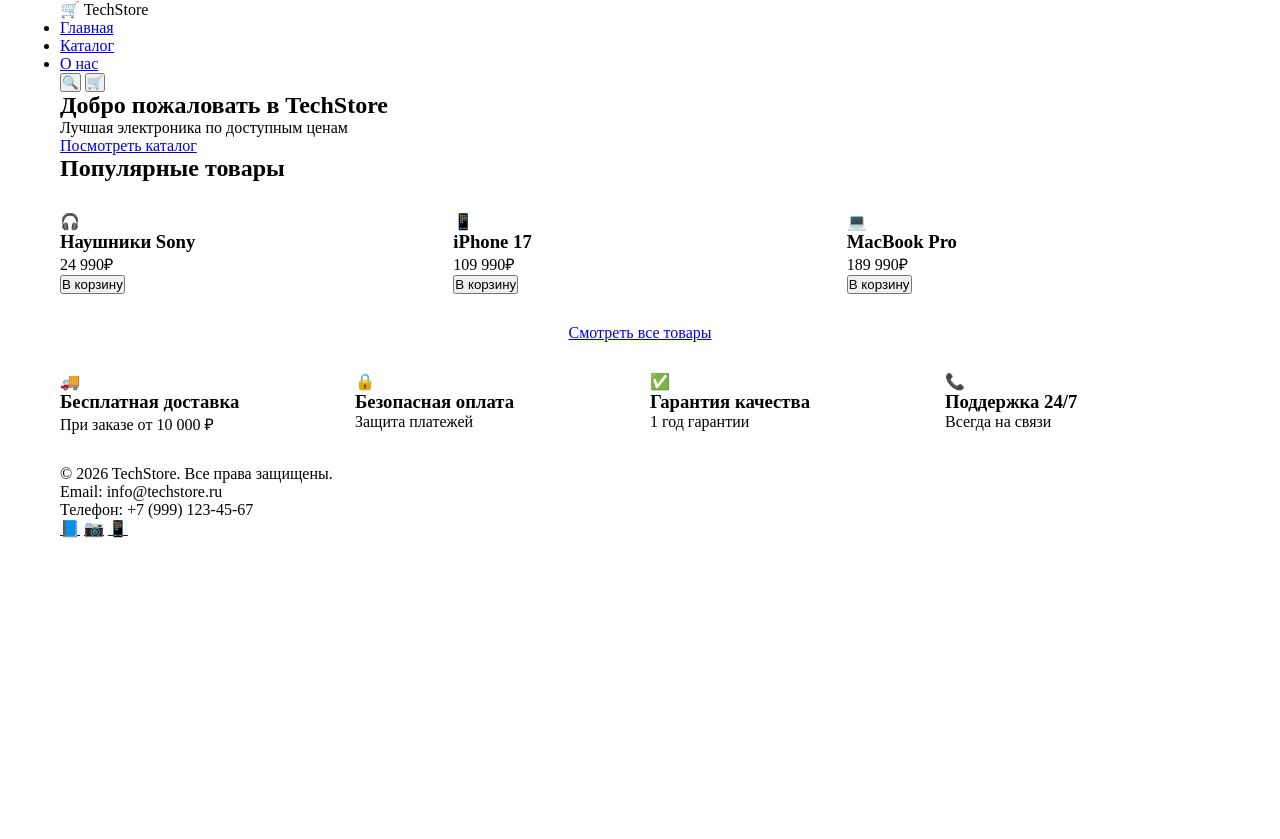
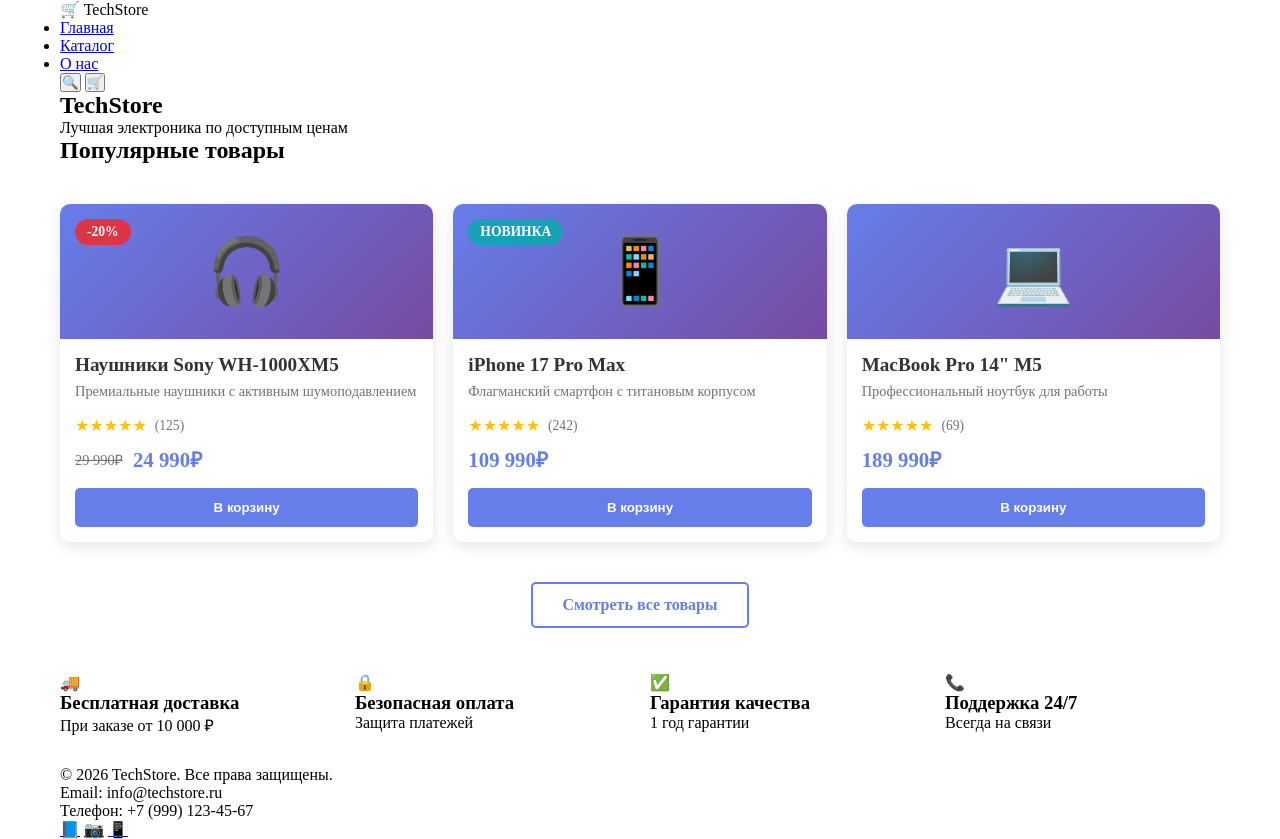
Before and after one commit to vvkkdehg/Lab_14_16_TechStore_Khanov_ISRPO, a plain HTML site: page index.html in a window 1280 px wide. Before the commit the page ends 800 px from the top, so only its background shows below. Drawn offline with Linux system fonts and the light colour scheme.

Commit message:
Styled product cards with flexbox

```diff
--- a/css/style.css
+++ b/css/style.css
@@ -54,3 +54,138 @@
     gap: 20px;
     margin: 40px 0;
 }
+
+.product-card {
+    background: white;
+    border-radius: 10px;
+    overflow: hidden;
+    box-shadow: 0 5px 15px rgba(0,0,0,0.1);
+    transition: transform 0.3s ease, box-shadow 0.3s ease;
+    position: relative;
+    display: flex;
+    flex-direction: column;
+    height: 100%;
+}
+
+.product-card:hover {
+    transform: translateY(-5px);
+    box-shadow: 0 15px 30px rgba(0,0,0,0.15);
+}
+
+.badge {
+    position: absolute;
+    top: 15px;
+    left: 15px;
+    background-color: #dc3545;
+    color: white;
+    padding: 5px 12px;
+    border-radius: 20px;
+    font-size: 0.85rem;
+    font-weight: bold;
+    z-index: 2;
+}
+
+.badge.new {
+    right: auto;
+    left: 15px;
+    background-color: #17a2b8;
+}
+
+.product-image {
+    background: linear-gradient(135deg, #667eea 0%, #764ba2 100%);
+    padding: 30px 0;
+    text-align: center;
+    font-size: 4rem;
+    width: 100%;
+}
+
+.product-card h3 {
+    font-size: 1.2rem;
+    margin: 15px 15px 5px;
+    color: #333;
+}
+
+.description {
+    font-size: 0.9rem;
+    color: #6c757d;
+    margin: 0 15px 15px;
+    line-height: 1.4;
+}
+
+.rating {
+    display: flex;
+    align-items: center;
+    gap: 8px;
+    margin: 0 15px 10px;
+}
+
+.stars {
+    color: #ffc107;
+    font-size: 1rem;
+}
+
+.count {
+    color: #6c757d;
+    font-size: 0.85rem;
+}
+
+.price {
+    margin: 0 15px 15px;
+    display: flex;
+    align-items: center;
+    gap: 10px;
+}
+
+.old {
+    text-decoration: line-through;
+    color: #6c757d;
+    font-size: 0.9rem;
+}
+
+.current {
+    font-weight: bold;
+    color: #667eea;
+    font-size: 1.3rem;
+}
+
+.btn {
+    background-color: #667eea;
+    color: white;
+    border: none;
+    padding: 12px 15px;
+    margin: 0 15px 15px;
+    border-radius: 5px;
+    cursor: pointer;
+    font-weight: 600;
+    transition: background-color 0.3s ease;
+    width: calc(100% - 30px);
+    align-self: center;
+}
+
+.btn:hover {
+    background-color: #5a67d8;
+}
+
+.btn-outline {
+    display: inline-block;
+    padding: 12px 30px;
+    background-color: transparent;
+    color: #667eea;
+    border: 2px solid #667eea;
+    border-radius: 5px;
+    text-decoration: none;
+    font-weight: 600;
+    transition: all 0.3s ease;
+    width: auto;
+    min-width: auto;
+}
+
+.btn-outline:hover {
+    background-color: #667eea;
+    color: white;
+}
+
+.text-center {
+    text-align: center;
+    margin-top: 30px;
+}
--- a/index.html
+++ b/index.html
@@ -29,32 +29,57 @@
     <main>
         <section class="hero">
             <div class="container">
-                <h1>Добро пожаловать в TechStore</h1>
+                <h1>TechStore</h1>
                 <p>Лучшая электроника по доступным ценам</p>
-                <a href="catalog.html" class="btn">Посмотреть каталог</a>
             </div>
         </section>
 
         <section class="popular">
             <div class="container">
                 <h2>Популярные товары</h2>
-                <div class="popular-grid">
+                <div class="products-grid">
                     <div class="product-card">
+                        <div class="badge">-20%</div>
                         <div class="product-image">🎧</div>
-                        <h3>Наушники Sony</h3>
-                        <p class="price">24 990₽</p>
+                        <h3>Наушники Sony WH-1000XM5</h3>
+                        <p class="description">Премиальные наушники с активным шумоподавлением</p>
+                        <div class="rating">
+                            <span class="stars">★★★★★</span>
+                            <span class="count">(125)</span>
+                        </div>
+                        <div class="price">
+                            <span class="old">29 990₽</span>
+                            <span class="current">24 990₽</span>
+                        </div>
                         <button class="btn">В корзину</button>
                     </div>
+
                     <div class="product-card">
+                        <div class="badge new">НОВИНКА</div>
                         <div class="product-image">📱</div>
-                        <h3>iPhone 17</h3>
-                        <p class="price">109 990₽</p>
+                        <h3>iPhone 17 Pro Max</h3>
+                        <p class="description">Флагманский смартфон с титановым корпусом</p>
+                        <div class="rating">
+                            <span class="stars">★★★★★</span>
+                            <span class="count">(242)</span>
+                        </div>
+                        <div class="price">
+                            <span class="current">109 990₽</span>
+                        </div>
                         <button class="btn">В корзину</button>
                     </div>
+
                     <div class="product-card">
                         <div class="product-image">💻</div>
-                        <h3>MacBook Pro</h3>
-                        <p class="price">189 990₽</p>
+                        <h3>MacBook Pro 14" M5</h3>
+                        <p class="description">Профессиональный ноутбук для работы</p>
+                        <div class="rating">
+                            <span class="stars">★★★★★</span>
+                            <span class="count">(69)</span>
+                        </div>
+                        <div class="price">
+                            <span class="current">189 990₽</span>
+                        </div>
                         <button class="btn">В корзину</button>
                     </div>
                 </div>
```
